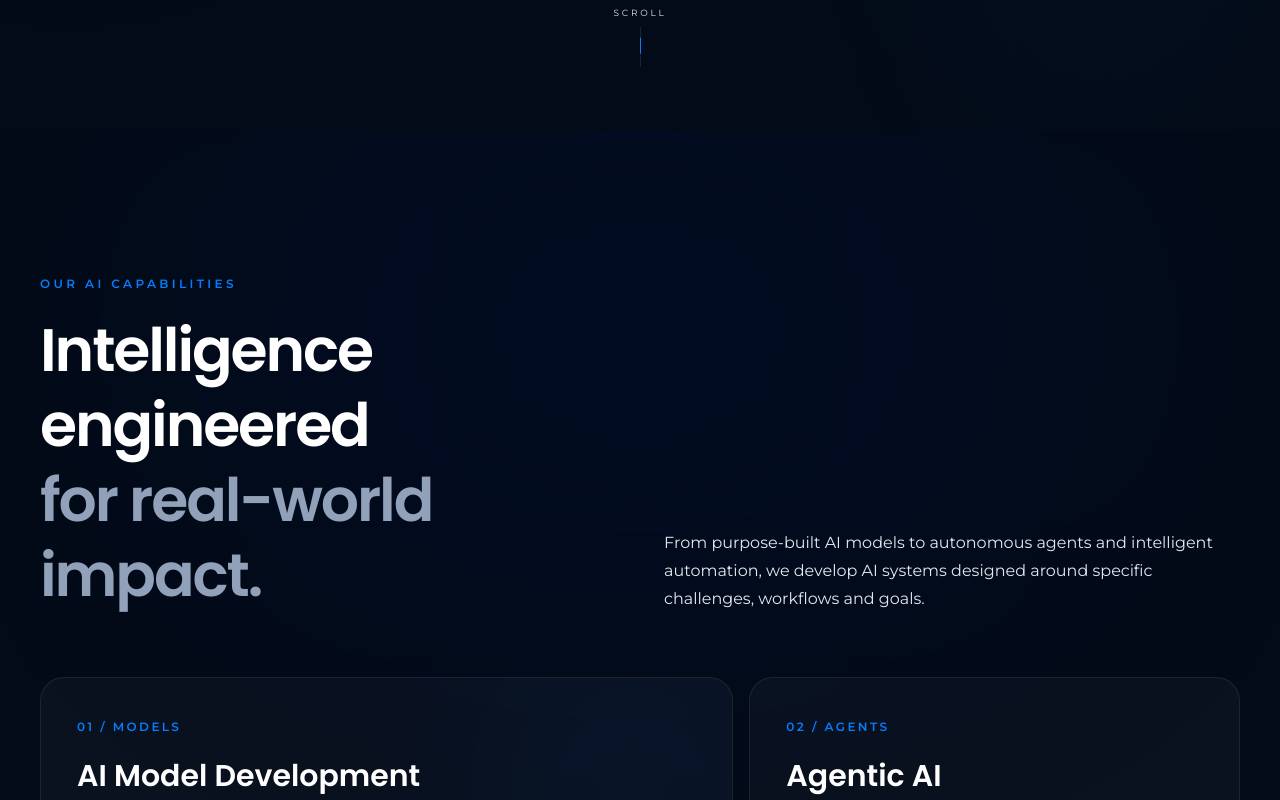
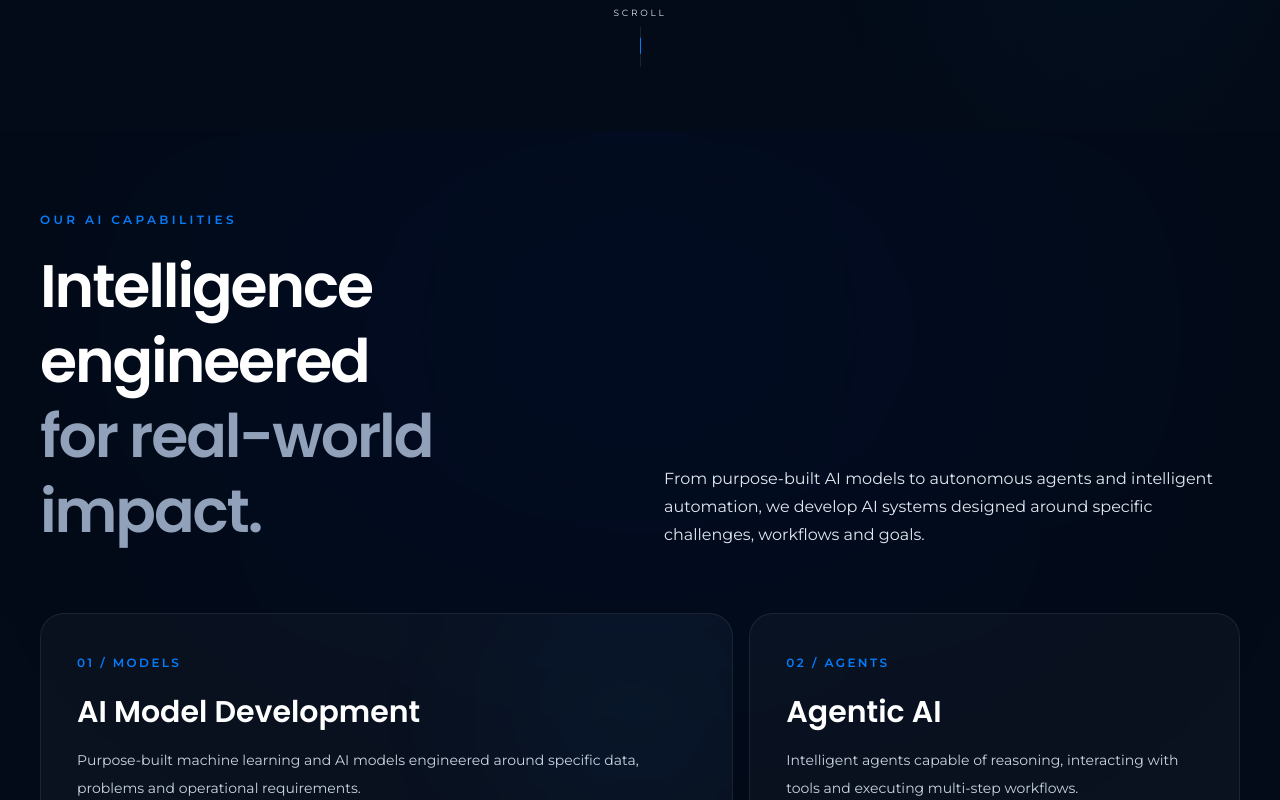
Before and after one commit to aravinthk1504/gendata-techv2, a Next.js app: page /en in a window 1280 px wide. Shown: the part 600-1400 px from the top of the page. Built offline with nearby package versions, Linux system fonts and the light colour scheme.

Commit message:
Tighten space between homepage hero and AI capabilities

```diff
--- a/src/sections/home/AICapabilities.jsx
+++ b/src/sections/home/AICapabilities.jsx
@@ -233,7 +233,7 @@ function AICapabilities({ content, lang }) {
     <section
       id="ai-capabilities"
       ref={sectionRef}
-      className="relative overflow-hidden bg-[#030b18] px-6 py-20 sm:py-24 lg:px-10 lg:py-36"
+      className="relative overflow-hidden bg-[#030b18] px-6 pb-20 pt-12 sm:pb-24 sm:pt-16 lg:px-10 lg:pb-36 lg:pt-20"
     >
       <div className="pointer-events-none absolute left-1/2 top-0 h-100 w-200 -translate-x-1/2 rounded-full bg-brand-primary/8 blur-[160px]" />
 
```
